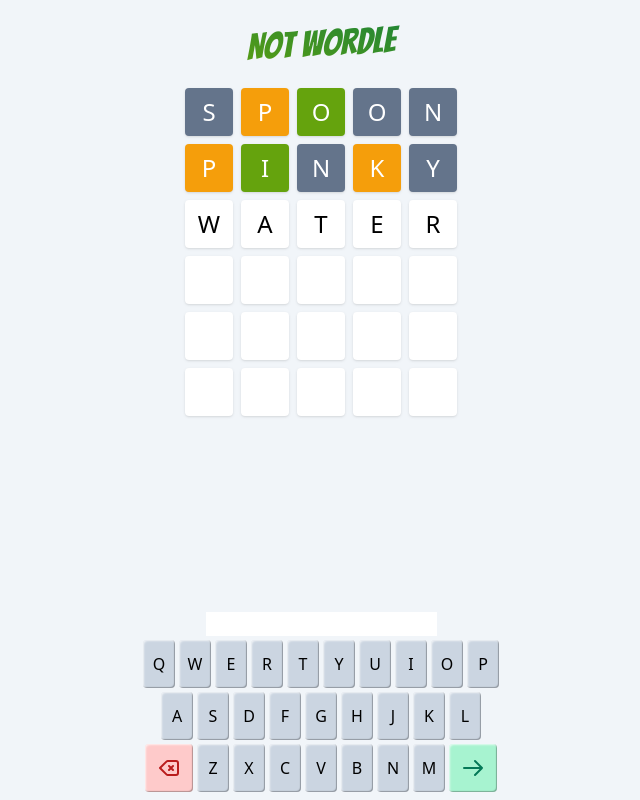
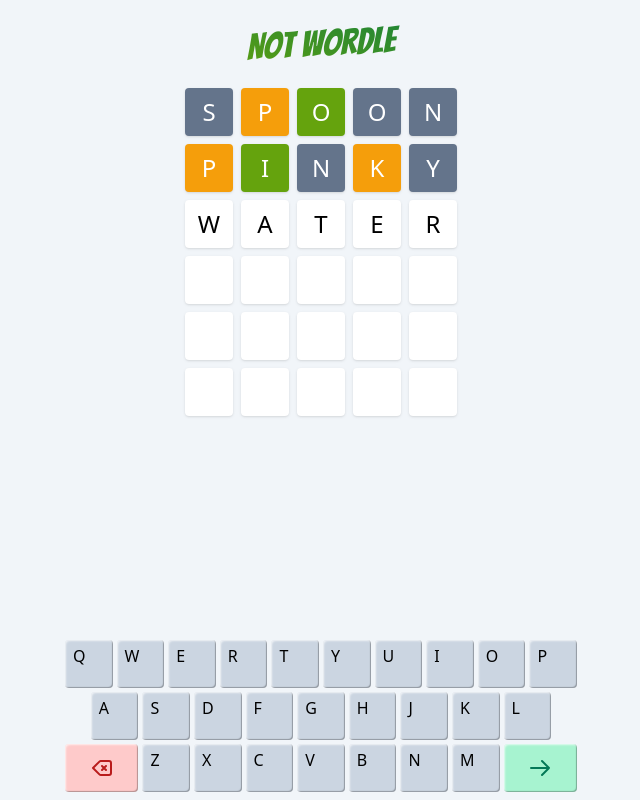
Before and after one commit to simeydk/wordle, a Next.js app: page / in a window 1280 px wide. Shown: the whole page, without its empty margins (319-959 px from the left). Built offline with nearby package versions, Linux system fonts and the light colour scheme.

Commit message:
keyboard grid

```diff
--- a/src/components/Keyboard.tsx
+++ b/src/components/Keyboard.tsx
@@ -49,16 +49,18 @@
     const rowsRaw = ['qwertyuiop', 'asdfghjkl', 'zxcvbnm'].map(row => row.split(''));
 
     const rows = rowsRaw.map(row => row.map((char) => <Key key={char} char={char} onClick={onClick}/>));
+    rows[1] = [<div className="col-span-1" key="space1"></div>, ...rows[1], <div className="col-span-1" key="space2"></div>];
     rows[2] = [<BackSpaceKey key="bs" onClick={() => setValue(value => value.slice(0,-1))}/>, ...rows[2], <EnterKey key="enter" />];
-    return (<form onSubmit={onSubmit} className="flex flex-col gap-1 items-center" onKeyDown={onKeyDown} onKeyUp={onKeyUp}>
-        <input value={value} onChange={e => setValue(e.target.value)}/>
-        {rows.map((row, i) => <div key={i} className="flex gap-1">{row}</div>)}
+
+    return (<form onSubmit={onSubmit} className="grid grid-cols-[repeat(20,minmax(0,1fr))] gap-1 items-center w-full max-w-lg" onKeyDown={onKeyDown} onKeyUp={onKeyUp}>
+        <input value={value} onChange={e => setValue(e.target.value)} className="hidden"/>
+        {rows.map((row, i) => <>{row}</>)}
     </form>
     )
 
 }
 
-const BackSpaceKey = ({onClick}): JSX.Element => <button className="bg-red-200 text-red-700 h-12 w-12 grow rounded shadow bevel flex items-center justify-center hover:scale-105 active:scale-95" name="backspace" onClick={onClick} type="button">{<BackspaceIcon className="h-6 w-6"/>}</button>;
-const EnterKey = (): JSX.Element => <button className="bg-emerald-200 text-emerald-700 h-12 w-12 grow rounded shadow bevel flex items-center justify-center hover:scale-105 active:scale-95" name="enter" type="submit">{<ArrowRightIcon className="h-6 w-6" />}</button>;
+const BackSpaceKey = ({onClick}): JSX.Element => <button className="bg-red-200 text-red-700 h-12 col-span-3 grow rounded shadow bevel flex items-center justify-center p-0.5 hover:scale-105 active:scale-95" name="backspace" onClick={onClick} type="button">{<BackspaceIcon className="h-6 w-6"/>}</button>;
+const EnterKey = (): JSX.Element => <button className="bg-emerald-200 text-emerald-700 h-12 col-span-3 grow rounded shadow bevel flex items-center justify-center p-0.5  hover:scale-105 active:scale-95" name="enter" type="submit">{<ArrowRightIcon className="h-6 w-6" />}</button>;
 
-const Key = ({char, onClick}: {char: string, onClick: (e: React.MouseEvent) => {} }): JSX.Element => <button className="bg-slate-300 h-12 w-8 rounded shadow bevel font-medium transition duration-100 hover:scale-105 active:scale-95" name={char} onClick={onClick} type="button">{char.toUpperCase()}</button>;
+const Key = ({char, onClick}: {char: string, onClick: (e: React.MouseEvent) => {} }): JSX.Element => <button className="bg-slate-300 h-12 col-span-2 rounded shadow bevel font-medium transition duration-100 hover:scale-105 active:scale-95  px-2 py-1 flex" name={char} onClick={onClick} type="button">{char.toUpperCase()}</button>;
```
